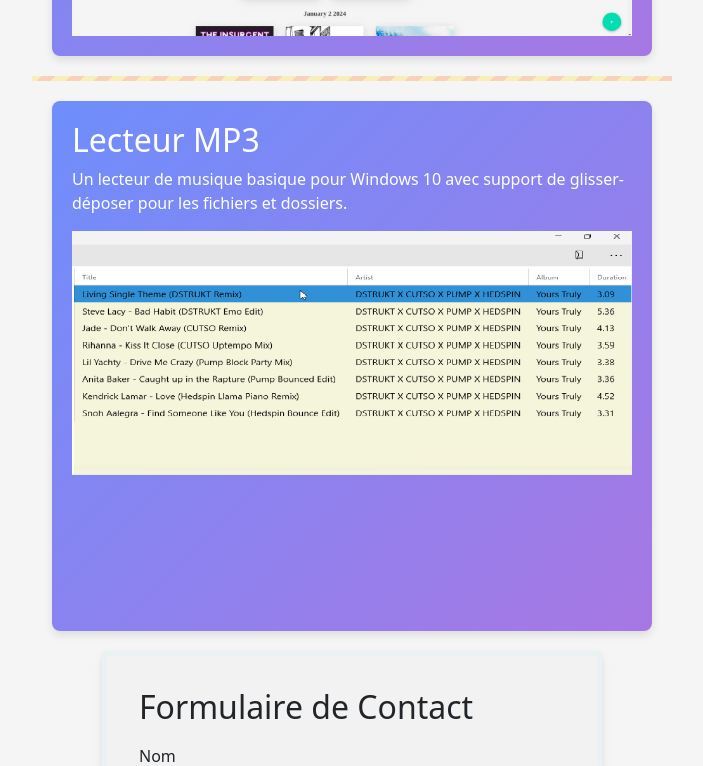
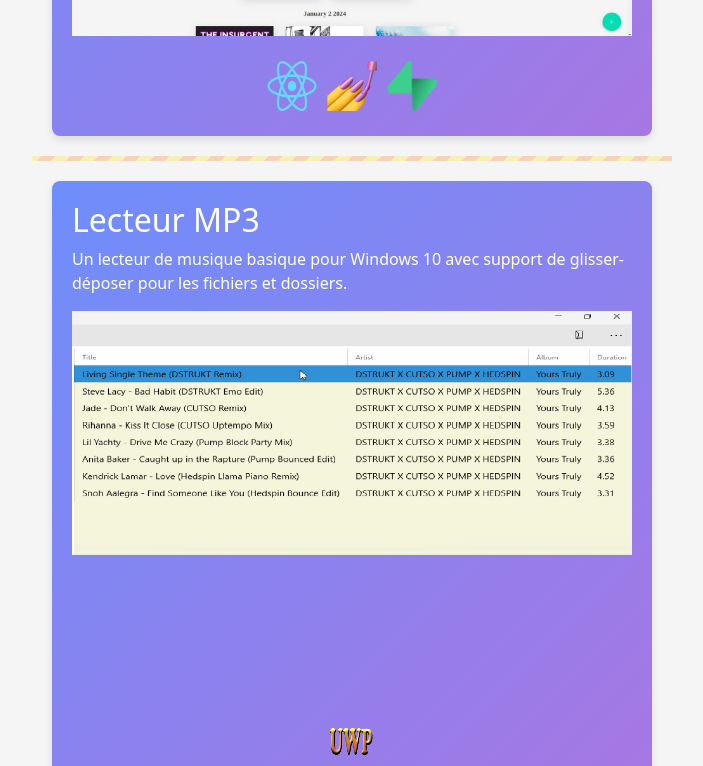
Before and after one commit to ismailghedamsi/portfolio, a React (Vite) app: page / in a window 1280 px wide. Shown: the part 1286-2052 px from the top of the page, without its empty margins (288-991 px from the left). Built offline with nearby package versions, Linux system fonts and the light colour scheme.

Commit message:
Add technology section for project card

```diff
--- a/src/App.jsx
+++ b/src/App.jsx
@@ -17,6 +17,7 @@ function App() {
 
   const projects = [
     {
+      id : 0,
       title: t("projects.project1.title"),
       description: t('projects.project1.description'),
       imagesCount: 77,
@@ -24,6 +25,7 @@ function App() {
       fullImage: "project1/project1completeimage.jpg"
     },
     {
+      id : 1,
       title: t('projects.project2.title'),
       description: t('projects.project2.description'),
       imagesCount: 150,
@@ -32,6 +34,18 @@ function App() {
     },
   ];
 
+  const technologies = {
+    0: [
+      { name: 'React', image: 'react.png' },
+      { name: 'Styled Components', image: 'styledcomponent.png' },
+      { name: 'Supabase', image: 'supabase.png' }
+    ],
+    1: [
+      { name: 'Universal Windows Platform', image: 'UWP.png' },
+    ]
+  };
+
+
   return (
     <div style={{ display: 'flex',  backgroundColor: '#f5f5f5', flexDirection: 'column', minHeight: '100vh' }}>
       <Navbar />
@@ -39,15 +53,21 @@ function App() {
         <AboutMe />
         <div>
           <FireLine />
-      {projects.map(({ title, description, fullImage, imageBaseName, imagesCount }, index) => (
+      {projects.map(({ id, title, description, imagesCount, imageBaseName, fullImage}, index) => (
           <React.Fragment key={index}>
         <Project
-          key={index}
+          key={id}
+          projectId={id}
           style={{ delay: index * 100 }}
           title={title}
           description={description}
           fullImage={fullImage}
           images={Array.from({ length: imagesCount }, (_, i) => `/${imageBaseName}${i+1}.jpg`)}
+          // Use the project's id to pass the correct array of technology logos
+          technologies={(technologies[id] || []).map(tech => ({
+            logoFilename: `/tech_logos/${tech.image}`,
+            name: tech.name
+          }))}
         />
         {index < projects.length - 1 && <WaveLine />}
       </React.Fragment>
--- a/src/components/ContactForm.jsx
+++ b/src/components/ContactForm.jsx
@@ -135,7 +135,7 @@ const ContactForm = () => {
 
 
   const sendEmail = (values, actions) => {
-    console.log(values);
+
     const templateParams = {
       from_name: values.from_name,
       to_name: 'Ismail Ghedamsi',
@@ -145,7 +145,6 @@ const ContactForm = () => {
 
     emailjs.send('service_b7buwxz', 'template_dp0u1ze', templateParams, 'dpu079tdZgXB5-W8C')
       .then(response => {
-        console.log('SUCCESS!', response.status, response.text);
         actions.setSubmitting(false);
         actions.resetForm();
         setFormSubmitted(true);
@@ -155,7 +154,6 @@ const ContactForm = () => {
           setButtonHidden(false);
         }, 5000); // Reset after 5 seconds
       }, error => {
-        console.log('FAILED...', error);
         actions.setSubmitting(false);
       });
   };
--- a/src/components/Project.jsx
+++ b/src/components/Project.jsx
@@ -3,6 +3,9 @@ import React, { useEffect, useState } from 'react';
 import styled, { keyframes } from 'styled-components';
 import Modal from 'react-modal';
 import { useSpring, animated } from 'react-spring';
+import Tooltip from './ToolTip';
+import AOS from 'aos';
+import 'aos/dist/aos.css'; // Import CSS for animations
 
 
 
@@ -65,6 +68,12 @@ const ProjectCard = styled.div`
   }
 `;
 
+const TechnologyLogos = styled.div`
+  display: flex;
+  justify-content: center;
+  margin-top: 20px; // Add some space between the project content and the logos
+`;
+
 
 const GridContainer = styled.div`
   display: grid;
@@ -90,11 +99,18 @@ const GridItem = styled.div`
 
 
 // Project component
-const Project = ({ title, description, images, fullImage, style }) => {
+const Project = ({ title, description, images, fullImage, style, technologies, projectId }) => {
 
   const [modalIsOpen, setModalIsOpen] = useState(false);
   const [selectedImage, setSelectedImage] = useState(null);
   const [imageDimensions, setImageDimensions] = useState({ width: 0, height: 0 });
+
+  const projectTechnologies = technologies[projectId] || [];
+
+
+  useEffect(() => {
+    AOS.init();
+  }, []);
 
   useEffect(() => {
     if (selectedImage) {
@@ -165,6 +181,12 @@ const Project = ({ title, description, images, fullImage, style }) => {
             </GridItem>
           })}
         </GridContainer>
+        <TechnologyLogos>
+          {Array.isArray(technologies) && technologies.map((techLogo, index) => {
+            return <Tooltip text={techLogo.name}><img data-aos-duration="3000" data-aos="fade-right" key={index} src={techLogo.logoFilename} alt={`Technology ${index}`} style={{ width: '50px', height: '50px', margin: '5px' }} /></Tooltip>
+          })}
+        </TechnologyLogos>
+
         <Modal
           isOpen={modalIsOpen}
           onRequestClose={closeModal}
--- /dev/null
+++ b/src/components/ToolTip.jsx
@@ -0,0 +1,41 @@
+// Tooltip.js
+import React from 'react';
+import styled from 'styled-components';
+
+const TooltipWrapper = styled.div`
+  position: relative;
+  display: inline-block;
+`;
+
+const TooltipText = styled.span`
+  visibility: hidden;
+  width: 120px;
+  background-color: black;
+  color: white;
+  text-align: center;
+  border-radius: 6px;
+  padding: 5px;
+  position: absolute;
+  z-index: 1;
+  bottom: 125%;
+  left: 50%;
+  margin-left: -60px;
+  opacity: 0;
+  transition: opacity 0.3s;
+
+  ${TooltipWrapper}:hover & {
+    visibility: visible;
+    opacity: 1;
+  }
+`;
+
+const Tooltip = ({ text, children }) => {
+  return (
+    <TooltipWrapper>
+      {children}
+      <TooltipText>{text}</TooltipText>
+    </TooltipWrapper>
+  );
+};
+
+export default Tooltip;
```
Also changed, not shown: public/tech_logos/UWP.png (added).
